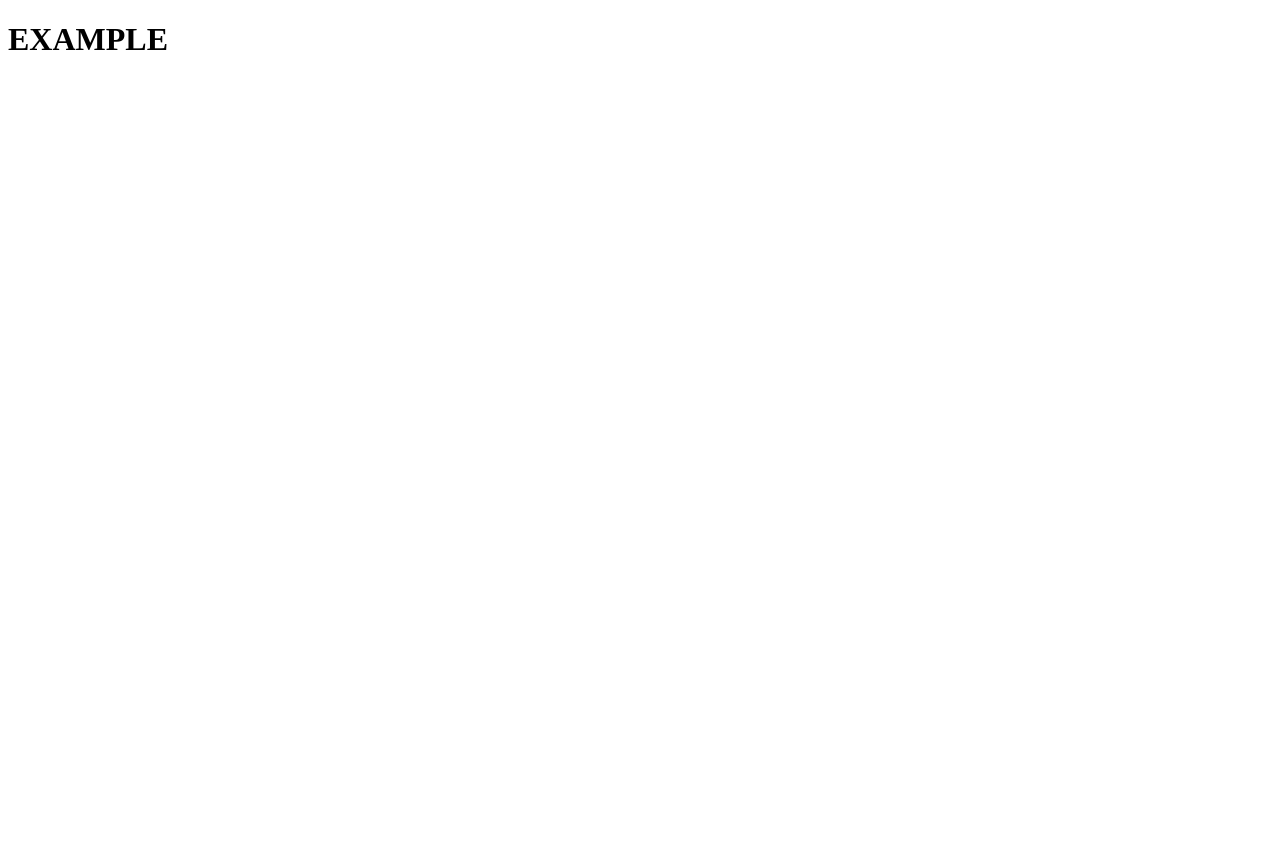
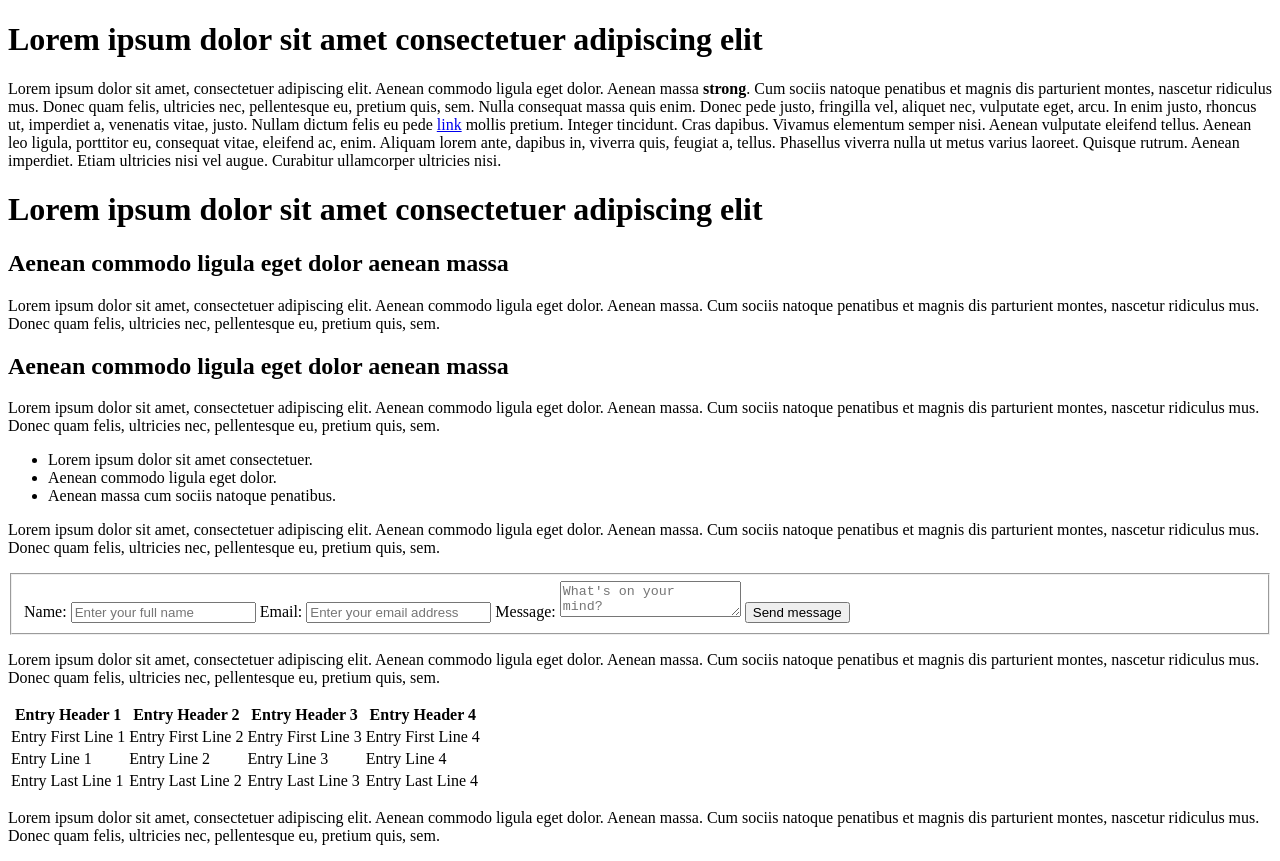
Before and after one commit to manikanta1436/ram, a plain HTML site: page index.html in a window 1280 px wide. Before the commit the page ends 800 px from the top, so only its background shows below. Drawn offline with Linux system fonts and the light colour scheme.

Commit message:
Update index.html

```diff
--- a/index.html
+++ b/index.html
@@ -6,7 +6,129 @@
 </head>
 <body>
 
-	<h1>EXAMPLE</h1>
+	<h1>Lorem ipsum dolor sit amet consectetuer adipiscing
+elit</h1>
+
+
+<p>Lorem ipsum dolor sit amet, consectetuer adipiscing
+elit. Aenean commodo ligula eget dolor. Aenean massa
+<strong>strong</strong>. Cum sociis natoque penatibus
+et magnis dis parturient montes, nascetur ridiculus
+mus. Donec quam felis, ultricies nec, pellentesque
+eu, pretium quis, sem. Nulla consequat massa quis
+enim. Donec pede justo, fringilla vel, aliquet nec,
+vulputate eget, arcu. In enim justo, rhoncus ut,
+imperdiet a, venenatis vitae, justo. Nullam dictum
+felis eu pede <a class="external ext" href="#">link</a>
+mollis pretium. Integer tincidunt. Cras dapibus.
+Vivamus elementum semper nisi. Aenean vulputate
+eleifend tellus. Aenean leo ligula, porttitor eu,
+consequat vitae, eleifend ac, enim. Aliquam lorem ante,
+dapibus in, viverra quis, feugiat a, tellus. Phasellus
+viverra nulla ut metus varius laoreet. Quisque rutrum.
+Aenean imperdiet. Etiam ultricies nisi vel augue.
+Curabitur ullamcorper ultricies nisi.</p>
+
+
+<h1>Lorem ipsum dolor sit amet consectetuer adipiscing
+elit</h1>
+
+
+<h2>Aenean commodo ligula eget dolor aenean massa</h2>
+
+
+<p>Lorem ipsum dolor sit amet, consectetuer adipiscing
+elit. Aenean commodo ligula eget dolor. Aenean massa.
+Cum sociis natoque penatibus et magnis dis parturient
+montes, nascetur ridiculus mus. Donec quam felis,
+ultricies nec, pellentesque eu, pretium quis, sem.</p>
+
+
+<h2>Aenean commodo ligula eget dolor aenean massa</h2>
+
+
+<p>Lorem ipsum dolor sit amet, consectetuer adipiscing
+elit. Aenean commodo ligula eget dolor. Aenean massa.
+Cum sociis natoque penatibus et magnis dis parturient
+montes, nascetur ridiculus mus. Donec quam felis,
+ultricies nec, pellentesque eu, pretium quis, sem.</p>
+
+
+<ul>
+  <li>Lorem ipsum dolor sit amet consectetuer.</li>
+  <li>Aenean commodo ligula eget dolor.</li>
+  <li>Aenean massa cum sociis natoque penatibus.</li>
+</ul>
+
+
+<p>Lorem ipsum dolor sit amet, consectetuer adipiscing
+elit. Aenean commodo ligula eget dolor. Aenean massa.
+Cum sociis natoque penatibus et magnis dis parturient
+montes, nascetur ridiculus mus. Donec quam felis,
+ultricies nec, pellentesque eu, pretium quis, sem.</p>
+
+
+<form action="#" method="post">
+  <fieldset>
+    <label for="name">Name:</label>
+    <input type="text" id="name" placeholder="Enter your
+full name" />
+
+    <label for="email">Email:</label>
+    <input type="email" id="email" placeholder="Enter
+your email address" />
+
+    <label for="message">Message:</label>
+    <textarea id="message" placeholder="What's on your
+mind?"></textarea>
+
+    <input type="submit" value="Send message" />
+
+  </fieldset>
+</form>
+
+
+<p>Lorem ipsum dolor sit amet, consectetuer adipiscing
+elit. Aenean commodo ligula eget dolor. Aenean massa.
+Cum sociis natoque penatibus et magnis dis parturient
+montes, nascetur ridiculus mus. Donec quam felis,
+ultricies nec, pellentesque eu, pretium quis, sem.</p>
+
+
+<table class="data">
+  <tr>
+    <th>Entry Header 1</th>
+    <th>Entry Header 2</th>
+    <th>Entry Header 3</th>
+    <th>Entry Header 4</th>
+  </tr>
+  <tr>
+    <td>Entry First Line 1</td>
+    <td>Entry First Line 2</td>
+    <td>Entry First Line 3</td>
+    <td>Entry First Line 4</td>
+  </tr>
+  <tr>
+    <td>Entry Line 1</td>
+    <td>Entry Line 2</td>
+    <td>Entry Line 3</td>
+    <td>Entry Line 4</td>
+  </tr>
+  <tr>
+    <td>Entry Last Line 1</td>
+    <td>Entry Last Line 2</td>
+    <td>Entry Last Line 3</td>
+    <td>Entry Last Line 4</td>
+  </tr>
+</table>
+
+
+<p>Lorem ipsum dolor sit amet, consectetuer adipiscing
+elit. Aenean commodo ligula eget dolor. Aenean massa.
+Cum sociis natoque penatibus et magnis dis parturient
+montes, nascetur ridiculus mus. Donec quam felis,
+ultricies nec, pellentesque eu, pretium quis, sem.</p>
+
 
 </body>
 </html>
```
